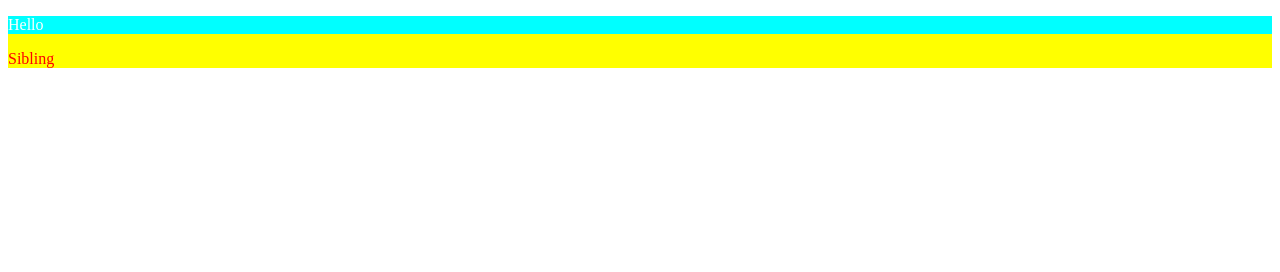
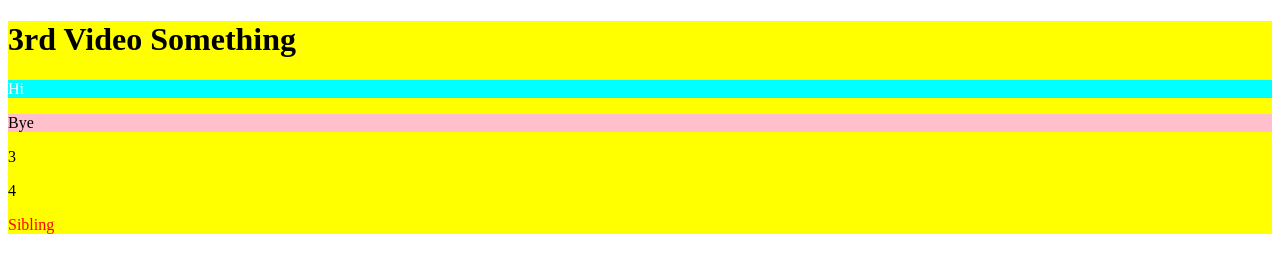
Before and after one commit to MostaceroN/Portfolio3NickM, a plain HTML site: page public_html/index.html in a window 1280 px wide. Drawn offline with nearby package versions, Linux system fonts and the light colour scheme.

Commit message:
committing again doe

```diff
--- a/public_html/index.html
+++ b/public_html/index.html
@@ -13,7 +13,11 @@ and open the template in the editor.
     </head>
     <body>
         <div class="nicksclass">
-            <p>Hello</p>
+            <h1>3rd Video Something</h1>
+            <p id="replaceWText">Hi</p>
+            <p id="removePara">Bye</p>
+            <p id="randPara">3</p>
+            <p>4</p>
             <p>Sibling</p>
 
         </div>
```
